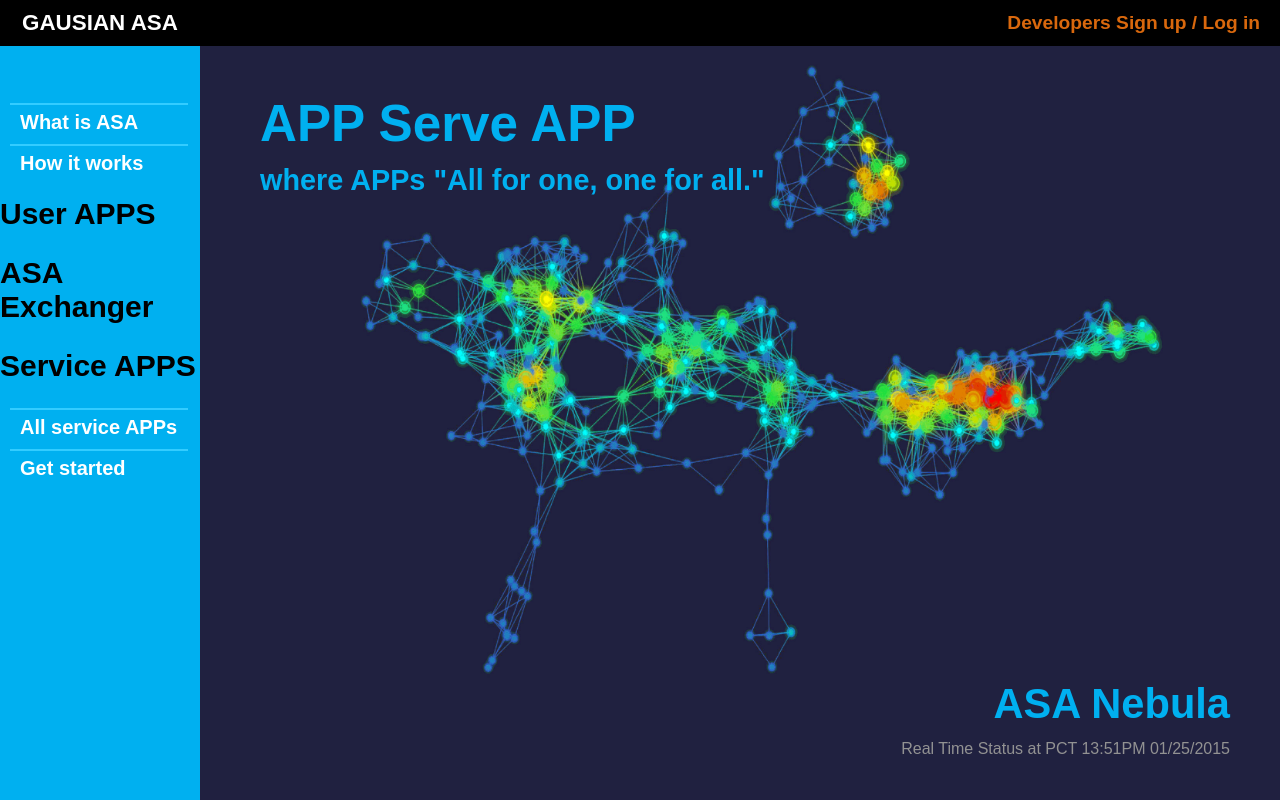
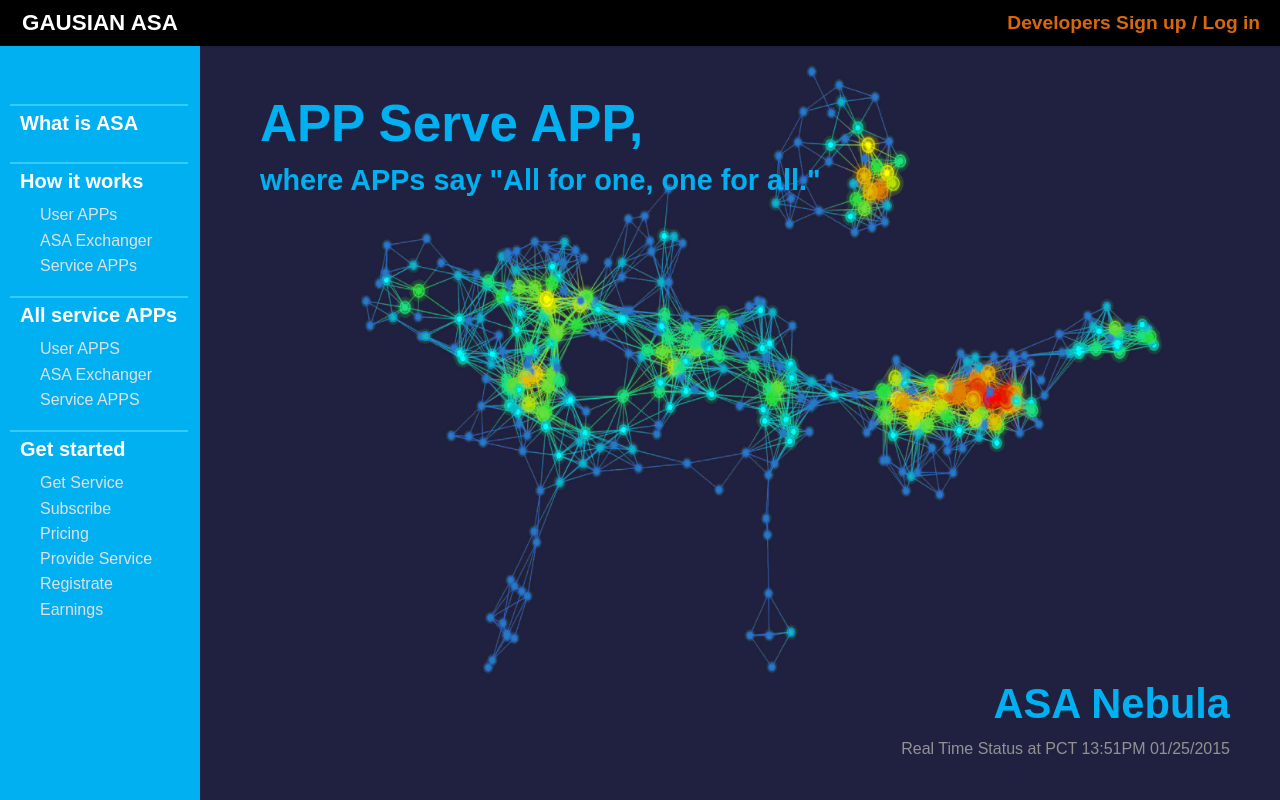
Before and after one commit to TianjiaSun/ASA_website, a plain HTML site: page index.html in a window 1280 px wide. Drawn offline with Linux system fonts and the light colour scheme.

Commit message:
update navigator

```diff
--- a/index.html
+++ b/index.html
@@ -14,16 +14,26 @@
   <p class="navigator_blank"></p>
   <h1>What is ASA</h1>
   <h1>How it works</h1>
+        <h2>User APPs</h2>
+        <h2>ASA Exchanger</h2>
+        <h2>Service APPs</h2>
+  <h1>All service APPs</h1>
         <h2>User APPS</h2>
         <h2>ASA Exchanger</h2>
         <h2>Service APPS</h2>
-  <h1>All service APPs</h1>
   <h1>Get started</h1>
+        <h2>Get Service</h2>
+        <h2>Subscribe</h2>
+        <h2>Pricing</h2>
+        <h2>Provide Service</h2>
+        <h2>Registrate</h2>
+        <h2>Earnings</h2>
+
 </div>
 <div class="body_container">
 	<img class="fadeIn fadeIn-150ms fadeIn-Delay-100ms" src="img/ASA_Nebula.jpg" width="100%" height="100%" alt=""/>
-    <h1 class="fadeIn fadeIn-100ms fadeIn-Delay-50ms">APP Serve APP</h1>
-    <h2 class="fadeIn fadeIn-100ms fadeIn-Delay-50ms">where APPs "All for one, one for all."</h2>
+    <h1 class="fadeIn fadeIn-100ms fadeIn-Delay-50ms">APP Serve APP,</h1>
+    <h2 class="fadeIn fadeIn-100ms fadeIn-Delay-50ms">where APPs say "All for one, one for all."</h2>
     <h3 class="fadeIn fadeIn-100ms fadeIn-Delay-50ms">ASA Nebula</h3>
     <p class="fadeIn fadeIn-100ms fadeIn-Delay-50ms">Real Time Status at PCT 13:51PM 01/25/2015 </p>
 </div>
--- a/style/main.css
+++ b/style/main.css
@@ -190,7 +190,7 @@
 }
 .navigator_blank {
 	width: 200px;
-	height: 63px;
+	height: 54px;
 }
 .main_navigator h1 {
 	font-size: 20px;
@@ -202,9 +202,24 @@
 	position: relative;
 	line-height: 34px;
 	padding-left: 10px;
+	margin-top: 30px;
 	margin-left: 10px;
 	margin-right: 0px;
 	border-color: #33CCFF;
 	color: #FFFFFF;
 	font-weight: bold;
 }
+.main_navigator h2 {
+	font-size: 16px;
+	font-family: Arial, Gotham, "Helvetica Neue", Helvetica, sans-serif;
+	height: 12px;
+	width: 148px;
+	position: relative;
+	line-height: 24px;
+	padding-left: 20px;
+	margin-left: 20px;
+	margin-right: 0px;
+	border-color: #33CCFF;
+	color: #E0E0E0;
+	font-weight: normal;
+}
```
